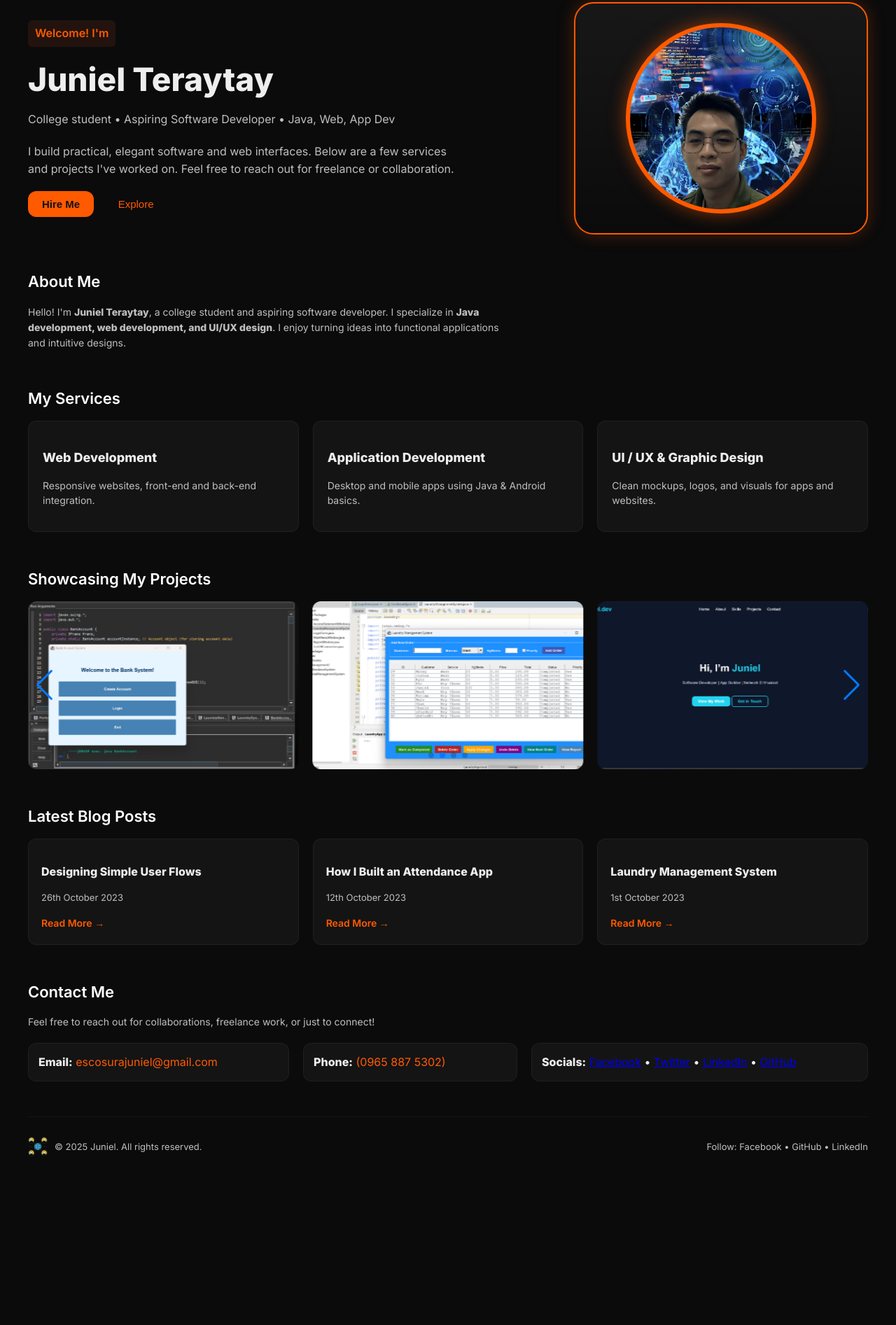
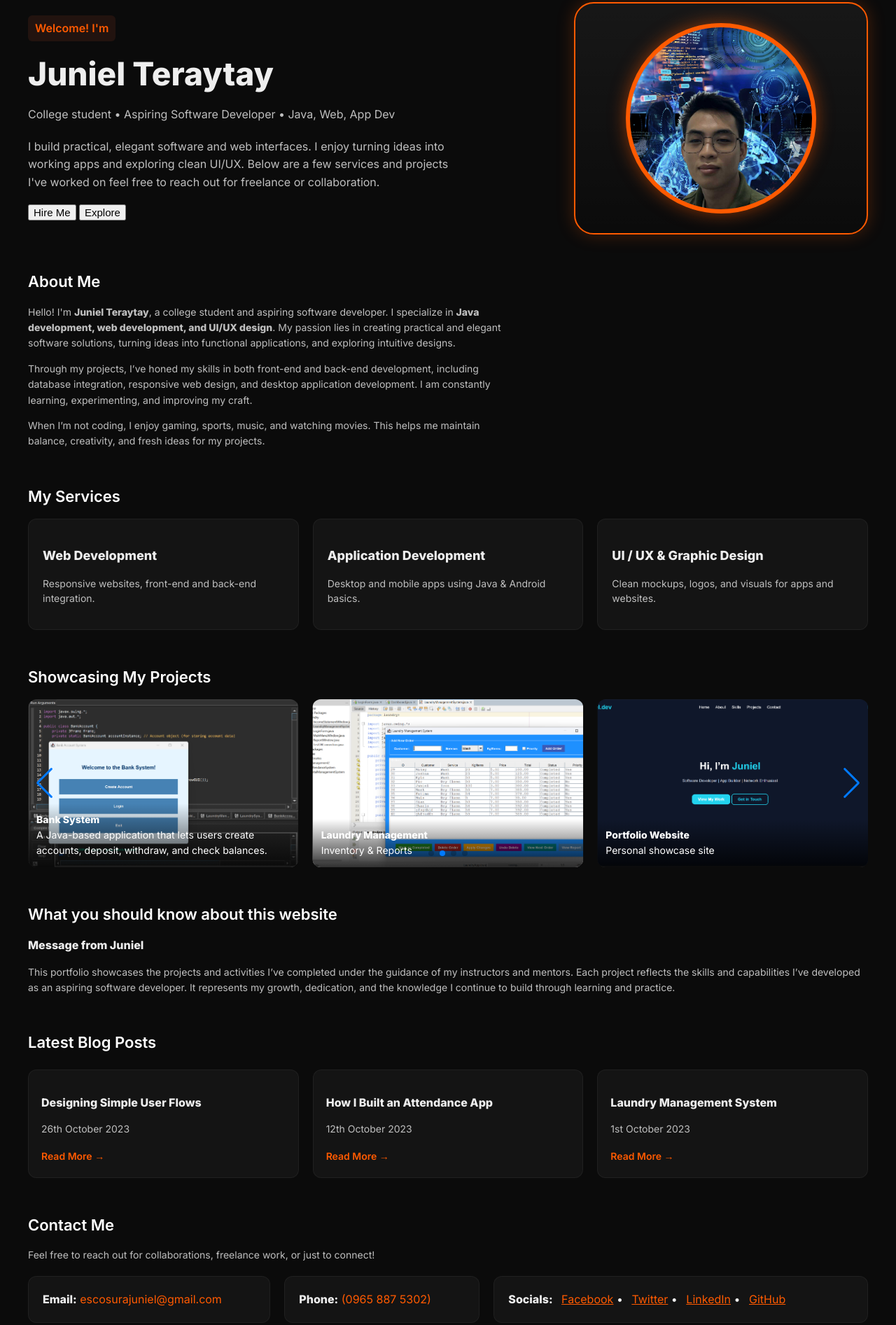
Before and after one commit to escosurajuniel-sudo/My2ndwebsite, a plain HTML site: page index.html in a window 1280 px wide. Shown: the part 137-2030 px from the top of the page at 70% size. Before the commit the page ends 1853 px from the top, so only its background shows below. Drawn offline with nearby package versions, Linux system fonts and the light colour scheme.

Commit message:
Update index.html

```diff
--- a/index.html
+++ b/index.html
@@ -41,6 +41,7 @@
       padding:28px;
     }
 
+    /* Navigation */
     nav {
       display:flex;
       align-items:center;
@@ -51,6 +52,17 @@
       display:flex;
       align-items:center;
       gap:12px;
+    }
+
+    .logo div div:first-child {
+      font-size:16px;
+      font-weight:700;
+      color:#fff;
+    }
+
+    .logo div div:last-child {
+      font-size:12px;
+      color:var(--muted);
     }
 
     .nav-right {
@@ -81,11 +93,13 @@
   border: 1px solid #333;
 }
 
+
     .nav-right a.active {
       color:var(--accent);
       font-weight:600;
     }
 
+    /* Hero */
     .hero {
       display:grid;
       grid-template-columns:1fr 420px;
@@ -107,19 +121,10 @@
 
     .cta button {
       font-size:15px;
-      margin-right:10px;
-      cursor:pointer;
-      padding:10px 20px;
-      border-radius:var(--radius);
-      border:none;
       transition:var(--transition);
     }
 
-    .btn-primary { background: var(--accent); color:#111; font-weight:700; }
-    .btn-primary:hover { opacity:0.9; }
-    .btn-ghost { background:transparent; border:1px solid var(--accent); color:var(--accent); }
-    .btn-ghost:hover { background:var(--accent); color:#111; }
-
+    /* Profile Card */
     .profile-card {
       background:linear-gradient(180deg, rgba(255,255,255,0.05), transparent);
       padding:28px;
@@ -135,7 +140,7 @@
       width:260px;
       height:260px;
       border-radius:50%;
-      background:var(--bg) url('images/3.jpg') center/cover no-repeat;
+      background:var(--bg) url('images/3.jpg') center/cover;
       border:6px solid var(--accent);
       box-shadow:0 0 25px rgba(255,90,0,0.5);
       transition: transform 0.3s, box-shadow 0.3s;
@@ -146,15 +151,42 @@
       box-shadow:0 0 35px rgba(255,90,0,0.8);
     }
 
-    section { margin:50px 0; }
-    .section-title { font-size:22px; font-weight:600; margin-bottom:14px; color:#fff; }
+    /* Section Titles */
+    section {
+      margin:50px 0;
+    }
 
-    .services { display:grid; grid-template-columns:repeat(3,1fr); gap:20px; }
-    .card { background:var(--card); padding:20px; border-radius:var(--radius); border:1px solid rgba(255,255,255,0.05); transition:var(--transition); }
-    .card:hover { transform:translateY(-6px); box-shadow:0 4px 20px rgba(255,90,0,0.2); }
+    .section-title {
+      font-size:22px;
+      font-weight:600;
+      margin-bottom:14px;
+      color:#fff;
+    }
+
+    /* Services */
+    .services {
+      display:grid;
+      grid-template-columns:repeat(3,1fr);
+      gap:20px;
+    }
+
+    .card {
+      background:var(--card);
+      padding:20px;
+      border-radius:var(--radius);
+      border:1px solid rgba(255,255,255,0.05);
+      transition:var(--transition);
+    }
+
+    .card:hover {
+      transform:translateY(-6px);
+      box-shadow:0 4px 20px rgba(255,90,0,0.2);
+    }
+
     .card h3 { font-size:18px; margin-bottom:10px; }
     .card p { font-size:14px; color:var(--muted); line-height:1.5; }
 
+    /* Portfolio Carousel */
     .swiper-slide {
       background:#111;
       border-radius:var(--radius);
@@ -163,10 +195,14 @@
       display:flex;
       align-items:flex-end;
       justify-content:flex-start;
-      position:relative;
     }
 
-    .swiper-slide img { width:100%; height:100%; object-fit:cover; }
+    .swiper-slide img {
+      width:100%;
+      height:100%;
+      object-fit:cover;
+      position:absolute; top:0; left:0;
+    }
 
     .project-info {
       position:relative;
@@ -177,20 +213,87 @@
       font-size:14px;
     }
 
-    .blog-posts { display:grid; grid-template-columns:repeat(auto-fit,minmax(280px,1fr)); gap:20px; }
-    .post-card { background:var(--card); padding:18px; border-radius:12px; border:1px solid rgba(255,255,255,0.05); transition:all 0.3s ease; overflow:hidden; max-height:200px; position:relative; }
+    /* Blog */
+    .blog-posts {
+      display:grid;
+      grid-template-columns:repeat(auto-fit,minmax(280px,1fr));
+      gap:20px;
+    }
+
+    .post-card {
+      background:var(--card);
+      padding:20px;
+      border-radius:var(--radius);
+      border:1px solid rgba(255,255,255,0.05);
+      transition:transform var(--transition);
+    }
+
     .post-card:hover { transform:translateY(-6px); }
     .post-card h3 { font-size:16px; margin-bottom:6px; }
     .post-card p { font-size:13px; color:var(--muted); }
-    .read-more { font-size:14px; font-weight:600; color:var(--accent); cursor:pointer; text-decoration:none; }
+    .read-more { font-size:14px; font-weight:600; color:var(--accent); }
 
-    .contact-cards { display:flex; gap:20px; flex-wrap:wrap; justify-content:start; align-items:center; }
-    .contact-cards .card { flex:1 1 auto; background:var(--card); padding:14px; border-radius:var(--radius); }
+    /* Contact */
+    .contact-form {
+      background:var(--card);
+      padding:28px;
+      border-radius:var(--radius);
+      max-width:600px;
+      margin:auto;
+      display:flex;
+      flex-direction:column;
+      gap:14px;
+    }
 
-    footer { margin-top:50px; padding-top:28px; border-top:1px solid rgba(255,255,255,0.05); display:flex; justify-content:space-between; align-items:center; font-size:13px; color:var(--muted); }
+    .contact-form input,
+    .contact-form textarea {
+      padding:14px;
+      border-radius:var(--radius);
+      border:none;
+      background:#1a1a1a;
+      color:#eee;
+      font-size:14px;
+    }
 
-    @media (max-width:980px){ .hero { grid-template-columns:1fr; } .services { grid-template-columns:repeat(2,1fr); } .hero-left h1 { font-size:38px; } }
-    @media (max-width:560px){ .wrap { padding:16px; } .nav-right { display:none; } .services { grid-template-columns:1fr; } .hero-left h1 { font-size:28px; } .sub { font-size:14px; } }
+    .contact-form button {
+      padding:14px;
+      border-radius:var(--radius);
+      border:none;
+      background:var(--accent);
+      color:#111;
+      font-weight:700;
+      cursor:pointer;
+      font-size:15px;
+      transition:var(--transition);
+    }
+
+    .contact-form button:hover { opacity:0.9; }
+
+    /* Footer */
+    footer {
+      margin-top:50px;
+      padding-top:28px;
+      border-top:1px solid rgba(255,255,255,0.05);
+      display:flex;
+      justify-content:space-between;
+      align-items:center;
+      font-size:13px;
+      color:var(--muted);
+    }
+
+    /* Responsive */
+    @media (max-width:980px){
+      .hero { grid-template-columns:1fr; }
+      .services, .blog-posts { grid-template-columns:repeat(2,1fr); }
+      .hero-left h1 { font-size:38px; }
+    }
+    @media (max-width:560px){
+      .wrap { padding:16px; }
+      .nav-right { display:none; }
+      .services, .blog-posts { grid-template-columns:1fr; }
+      .hero-left h1 { font-size:28px; }
+      .sub { font-size:14px; }
+    }
   </style>
 </head>
 <body>
@@ -203,9 +306,9 @@
         </div>
       </div>
       <div class="nav-right">
-        <a href="#about-info">About</a>
-        <a href="#services">Services</a>
-        <a href="#portfolio">Portfolio</a>
+        <a href="javascript:void(0)" onclick="goToAbout()">About</a>
+        <a href="javascript:void(0)" onclick="goToServices()">Services</a>
+        <a href="file:///C:/DOCUMENTS/MyPortfolio.html" onclick="goToPortfolio()">Portfolio</a>
         <a href="#blog">Blog</a>
         <a class="btn" href="#contact">Contact</a>
       </div>
@@ -218,10 +321,10 @@
           <div style="background:#22130f;color:var(--accent);display:inline-block;padding:6px 10px;border-radius:6px;font-weight:600">Welcome! I'm</div>
           <h1>Juniel Teraytay</h1>
           <div class="sub">College student • Aspiring Software Developer • Java, Web, App Dev</div>
-          <p style="color:var(--muted);max-width:620px">I build practical, elegant software and web interfaces. Below are a few services and projects I've worked on. Feel free to reach out for freelance or collaboration.</p>
+          <p style="color:var(--muted);max-width:620px">I build practical, elegant software and web interfaces. I enjoy turning ideas into working apps and exploring clean UI/UX. Below are a few services and projects I've worked on feel free to reach out for freelance or collaboration.</p>
           <div class="cta" style="margin-top:18px">
-            <button class="btn-primary" onclick="document.getElementById('services').scrollIntoView({behavior:'smooth'})">Hire Me</button>
-            <button class="btn-ghost" onclick="document.getElementById('portfolio').scrollIntoView({behavior:'smooth'})">Explore</button>
+            <button class="btn-primary" onclick="goToServices()">Hire Me</button>
+            <button class="btn-ghost" onclick="goToPortfolio()">Explore</button>
           </div>
         </div>
         <div class="profile-card">
@@ -232,18 +335,20 @@
       <!-- About Section -->
       <section id="about-info">
         <div class="section-title">About Me</div>
-        <p style="color:var(--muted); font-size:14px; max-width:700px; line-height:1.6;">
-          Hello! I'm <strong>Juniel Teraytay</strong>, a college student and aspiring software developer. I specialize in <strong>Java development, web development, and UI/UX design</strong>. I enjoy turning ideas into functional applications and intuitive designs.
-        </p>
+        <div style="color:var(--muted);font-size:14px;max-width:700px;line-height:1.6">
+          <p>Hello! I'm <strong>Juniel Teraytay</strong>, a college student and aspiring software developer. I specialize in <strong>Java development, web development, and UI/UX design</strong>. My passion lies in creating practical and elegant software solutions, turning ideas into functional applications, and exploring intuitive designs.</p>
+          <p>Through my projects, I’ve honed my skills in both front-end and back-end development, including database integration, responsive web design, and desktop application development. I am constantly learning, experimenting, and improving my craft.</p>
+          <p>When I’m not coding, I enjoy gaming, sports, music, and watching movies. This helps me maintain balance, creativity, and fresh ideas for my projects.</p>
+        </div>
       </section>
 
       <!-- Services Section -->
       <section id="services">
         <div class="section-title">My Services</div>
         <div class="services">
-          <div class="card"><h3>Web Development</h3><p>Responsive websites, front-end and back-end integration.</p></div>
-          <div class="card"><h3>Application Development</h3><p>Desktop and mobile apps using Java & Android basics.</p></div>
-          <div class="card"><h3>UI / UX & Graphic Design</h3><p>Clean mockups, logos, and visuals for apps and websites.</p></div>
+          <div class="card"><h3>Web Development</h3><p style="color:var(--muted);font-size:14px">Responsive websites, front-end and back-end integration.</p></div>
+          <div class="card"><h3>Application Development</h3><p style="color:var(--muted);font-size:14px">Desktop and mobile apps using Java & Android basics.</p></div>
+          <div class="card"><h3>UI / UX & Graphic Design</h3><p style="color:var(--muted);font-size:14px">Clean mockups, logos, and visuals for apps and websites.</p></div>
         </div>
       </section>
 
@@ -254,48 +359,77 @@
           <div class="swiper-wrapper">
             <div class="swiper-slide">
               <img src="images/4.png" alt="Student Portal">
-              <div class="project-info"><strong>Student Portal</strong><br>Attendance System (Java + MySQL)</div>
+              <div class="project-info">
+                <strong>Student Portal</strong><br>Attendance System (Java + MySQL)
+              </div>
             </div>
             <div class="swiper-slide">
-              <img src="images/2.png" alt="Bank System">
-              <div class="project-info"><strong>Bank System</strong><br>Java application for banking transactions.</div>
+              <img src="images/2.png" alt="Ticket Booking UI">
+              <div class="project-info">
+                <strong>Bank System</strong><br>A Java-based application that lets users create accounts, deposit, withdraw, and check balances.
+              </div>
             </div>
             <div class="swiper-slide">
               <img src="images/5.png" alt="Laundry Management">
-              <div class="project-info"><strong>Laundry Management</strong><br>Inventory & Reports</div>
+              <div class="project-info">
+                <strong>Laundry Management</strong><br>Inventory & Reports
+              </div>
             </div>
             <div class="swiper-slide">
               <img src="images/6.png" alt="Portfolio Website">
-              <div class="project-info"><strong>Portfolio Website</strong><br>Personal showcase site</div>
+              <div class="project-info">
+                <strong>Portfolio Website</strong><br>Personal showcase site
               </div>
             </div>
+          </div>
+          <!-- Navigation Arrows -->
           <div class="swiper-button-next"></div>
           <div class="swiper-button-prev"></div>
+          <!-- Pagination Dots -->
           <div class="swiper-pagination"></div>
+        </div>
+      </section>
+
+      <!-- Testimonials Section -->
+      <section id="testimonials">
+        <div class="section-title">What you should know about this website</div>
+        <div class="testimonials" style="margin-top:12px">
+          <div class="testimonial">
+            <strong>Message from Juniel</strong>
+            <p style="color:var(--muted);font-size:14px">
+              This portfolio showcases the projects and activities I’ve completed under the guidance of my instructors and mentors. Each project reflects the skills and capabilities I’ve developed as an aspiring software developer. It represents my growth, dedication, and the knowledge I continue to build through learning and practice.
+            </p>
+          </div>
         </div>
       </section>
 
       <!-- Blog Section -->
       <section id="blog">
         <div class="section-title">Latest Blog Posts</div>
-        <div class="blog-posts">
-          <div class="post-card">
+        <div class="blog-posts" style="display:grid;grid-template-columns:repeat(auto-fit,minmax(280px,1fr));gap:20px;margin-top:20px">
+          <div class="post-card" style="background:var(--card);padding:18px;border-radius:12px;border:1px solid rgba(255,255,255,0.05);transition:all 0.3s ease;overflow:hidden;max-height:200px;position:relative">
             <h3>Designing Simple User Flows</h3>
-            <p>26th October 2023</p>
-            <div class="post-content" style="display:none">A breakdown of how I approach user experience by keeping flows intuitive and minimal.</div>
-            <a class="read-more">Read More →</a>
+            <p style="color:var(--muted);font-size:14px">26th October 2023</p>
+            <div class="post-content" style="font-size:14px;color:#ccc;display:none">
+              <p>A breakdown of how I approach user experience by keeping flows intuitive and minimal for better design.</p>
             </div>
-          <div class="post-card">
+            <a href="javascript:void(0)" class="read-more" style="color:var(--accent);font-size:14px;text-decoration:none;font-weight:600">Read More →</a>
+          </div>
+          <div class="post-card" style="background:var(--card);padding:18px;border-radius:12px;border:1px solid rgba(255,255,255,0.05);transition:all 0.3s ease;overflow:hidden;max-height:200px;position:relative">
             <h3>How I Built an Attendance App</h3>
-            <p>12th October 2023</p>
-            <div class="post-content" style="display:none">Sharing my process of building a student attendance system using Java and MySQL.</div>
-            <a class="read-more">Read More →</a>
+            <p style="color:var(--muted);font-size:14px">12th October 2023</p>
+            <div class="post-content" style="font-size:14px;color:#ccc;display:none">
+              <p>Sharing my process of building a student attendance system using Java and MySQL, step by step.</p>
             </div>
-          <div class="post-card">
+            <a href="javascript:void(0)" class="read-more" style="color:var(--accent);font-size:14px;text-decoration:none;font-weight:600">Read More →</a>
+          </div>
+          <div class="post-card" style="background:var(--card);padding:18px;border-radius:12px;border:1px solid rgba(255,255,255,0.05);transition:all 0.3s ease;overflow:hidden;max-height:200px;position:relative">
             <h3>Laundry Management System</h3>
-            <p>1st October 2023</p>
-            <div class="post-content" style="display:none">A project I developed to manage laundry services with features like order tracking, reports, and a user-friendly interface.</div>
-            <a class="read-more">Read More →</a>
+            <p style="color:var(--muted);font-size:14px">1st October 2023</p>
+            <div class="post-content" style="font-size:14px;color:#ccc;display:none">
+              <p>A project I developed to manage laundry services with features like order tracking, reports, and a user-friendly interface.</p>
+            </div>
+            <a href="javascript:void(0)" class="read-more" style="color:var(--accent);font-size:14px;text-decoration:none;font-weight:600">Read More →</a>
           </div>
         </div>
       </section>
@@ -306,72 +440,130 @@
   <p style="color:var(--muted);font-size:14px;margin-bottom:18px">
     Feel free to reach out for collaborations, freelance work, or just to connect!
   </p>
-        <div class="contact-cards">
-          <div class="card"><strong>Email:</strong> <a href="mailto:escosurajuniel@gmail.com" style="color:var(--accent);text-decoration:none">escosurajuniel@gmail.com</a></div>
-          <div class="card"><strong>Phone:</strong> <a href="tel:+639658875302" style="color:var(--accent);text-decoration:none">(0965 887 5302)</a></div>
-          <div class="card"><strong>Socials:</strong>
-            <a href="https://www.facebook.com/profile.php?id=61579302597680" target="_blank">Facebook</a> •
-            <a href="https://x.com/Juniel_Teraytay" target="_blank">Twitter</a> •
-            <a href="https://www.linkedin.com/in/juniel-teraytay-767672380/" target="_blank">LinkedIn</a> •
-            <a href="https://github.com/escosurajuniel-sudo/JunielT" target="_blank">GitHub</a>
+  <div class="contact-cards" style="display:flex;gap:20px;flex-wrap:wrap;justify-content:start;align-items:center">
+    <div class="card" style="flex:1 1 auto;">
+      <strong>Email:</strong>
+      <a href="mailto:escosurajuniel@gmail.com" style="color:var(--accent);text-decoration:none">escosurajuniel@gmail.com</a>
+    </div>
+    <div class="card" style="flex:1 1 auto;">
+      <strong>Phone:</strong>
+      <a href="tel:(0965 887 5302)" style="color:var(--accent);text-decoration:none">(0965 887 5302)</a>
+    </div>
+    <div class="card" style="flex:2 1 auto;">
+      <strong>Socials:</strong>
+      <a href="https://www.facebook.com/profile.php?id=61579302597680" target="_blank" style="color:var(--accent);margin-left:8px">Facebook</a> •
+      <a href="https://x.com/Juniel_Teraytay" target="_blank" style="color:var(--accent);margin-left:8px">Twitter</a> •
+      <a href="https://www.linkedin.com/in/juniel-teraytay-767672380/" target="_blank" style="color:var(--accent);margin-left:8px">LinkedIn</a> •
+      <a href="https://github.com/escosurajuniel-sudo/JunielT" target="_blank" style="color:var(--accent);margin-left:8px">GitHub</a>
     </div>
   </div>
 </section>
+
     </main>
 
+    <!-- Footer -->
     <footer>
       <div style="display:flex;gap:10px;align-items:center">
-        <img src="images/logo.png" alt="Juniel Logo" style="height:28px; border-radius:6px;">
-        <div>© 2025 Juniel. All rights reserved.</div>
+        <div class="logo">
+          <img src="images/Logo.png" alt="Juniel Logo" style="height:28px; border-radius:6px;">
         </div>
-      <div>Follow: Facebook • GitHub • LinkedIn</div>
+        <div style="color:var(--muted);font-size:13px">© 2025 Juniel. All rights reserved.</div>
+      </div>
+      <div style="color:var(--muted);font-size:13px">Follow: Facebook • GitHub • LinkedIn</div>
     </footer>
   </div>
 
   <!-- Swiper JS -->
   <script src="https://cdn.jsdelivr.net/npm/swiper@10/swiper-bundle.min.js"></script>
 
+  <!-- Enhanced JavaScript -->
   <script>
-    // Initialize Swiper
-    const swiper = new Swiper(".mySwiper", {
+    // Swiper for Portfolio
+    var swiper = new Swiper(".mySwiper", {
   slidesPerView: 1,
   spaceBetween: 20,
   loop: true,
-      autoplay: { delay:3000, disableOnInteraction:false },
-      pagination: { el: ".swiper-pagination", clickable:true },
-      navigation: { nextEl:".swiper-button-next", prevEl:".swiper-button-prev" },
-      breakpoints: { 768:{slidesPerView:2}, 1024:{slidesPerView:3} }
+  autoplay: {
+    delay: 3000,
+    disableOnInteraction: false,
+  },
+  pagination: {
+    el: ".swiper-pagination",
+    clickable: true,
+  },
+  navigation: {
+    nextEl: ".swiper-button-next",
+    prevEl: ".swiper-button-prev",
+  },
+  breakpoints: {
+    768: { slidesPerView: 2 },
+    1024: { slidesPerView: 3 },
+  }
 });
 
-    // Blog Read More toggle
-    document.querySelectorAll(".read-more").forEach(btn => {
-      btn.addEventListener("click", () => {
-        const card = btn.parentElement;
+    // Blog Read More Toggle
+    document.querySelectorAll(".read-more").forEach(button => {
+      button.addEventListener("click", function() {
+        const card = this.parentElement;
         const content = card.querySelector(".post-content");
-        if(content.style.display === "none" || content.style.display === "") {
-          content.style.display = "block"; btn.textContent = "Read Less ←"; card.style.maxHeight="500px";
+        if(content.style.display === "none" || content.style.display === ""){
+          content.style.display = "block";
+          card.style.maxHeight = "500px";
+          this.textContent = "Read Less ←";
         } else {
-          content.style.display = "none"; btn.textContent = "Read More →"; card.style.maxHeight="200px";
+          content.style.display = "none";
+          card.style.maxHeight = "200px";
+          this.textContent = "Read More →";
         }
       });
     });
 
-    // Active nav on scroll
+    // Smooth Scroll for Nav Buttons
+    function goToAbout() { document.getElementById("about-info").scrollIntoView({behavior:"smooth"}); }
+    function goToServices() { document.getElementById("services").scrollIntoView({behavior:"smooth"}); }
+    function goToPortfolio() { document.getElementById("portfolio").scrollIntoView({behavior:"smooth"}); }
+
+    // Highlight active nav link on scroll
     const sections = document.querySelectorAll("main section");
     const navLinks = document.querySelectorAll(".nav-right a");
     window.addEventListener("scroll", () => {
       let current = "";
-      sections.forEach(section => { if(scrollY >= section.offsetTop - 100) current = section.id; });
-      navLinks.forEach(link => { link.classList.remove("active"); if(link.getAttribute("href").includes(current)) link.classList.add("active"); });
+      sections.forEach(section => {
+        const sectionTop = section.offsetTop - 100;
+        if (pageYOffset >= sectionTop) current = section.getAttribute("id");
+      });
+      navLinks.forEach(link => {
+        link.classList.remove("active");
+        if (link.getAttribute("href").includes(current)) link.classList.add("active");
+      });
     });
 
     // Back-to-top button
-    const backTop = document.createElement("button");
-    backTop.textContent="↑ Top";
-    backTop.style.cssText="position:fixed;bottom:30px;right:30px;padding:12px 16px;background:var(--accent);color:#111;border:none;border-radius:8px;cursor:pointer;display:none;z-index:1000;";
-    document.body.appendChild(backTop);
-    backTop.addEventListener("click", ()=>window.scrollTo({top:0,behavior:"smooth"}));
-    window.addEventListener("scroll", ()=>{backTop.style.display=(window.scrollY>400)?"block":"none";});
+    const backToTop = document.createElement("button");
+    backToTop.textContent = "↑ Top";
+    backToTop.style.cssText = "position:fixed;bottom:30px;right:30px;padding:12px 16px;background:var(--accent);color:#111;border:none;border-radius:8px;cursor:pointer;display:none;z-index:1000;";
+    document.body.appendChild(backToTop);
+    backToTop.addEventListener("click", () => { window.scrollTo({top:0, behavior:"smooth"}); });
+    window.addEventListener("scroll", () => { backToTop.style.display = (window.scrollY > 400) ? "block" : "none"; });
+
+    // Hero fade-in animation
+    const heroText = document.querySelector(".hero-left");
+    heroText.style.opacity = 0;
+    heroText.style.transform = "translateY(20px)";
+    window.addEventListener("load", () => {
+      setTimeout(() => {
+        heroText.style.transition = "opacity 1s, transform 1s";
+        heroText.style.opacity = 1;
+        heroText.style.transform = "translateY(0)";
+      }, 300);
+    });
+
+    // Card hover glow effect
+    const cards = document.querySelectorAll(".card");
+    cards.forEach(card => {
+      card.addEventListener("mouseenter", () => card.style.boxShadow = "0 10px 25px rgba(255,90,0,0.3)");
+      card.addEventListener("mouseleave", () => card.style.boxShadow = "");
+    });
   </script>
 </body>
 </html>
```
Lines whose indentation alone changed are shown as unchanged.
